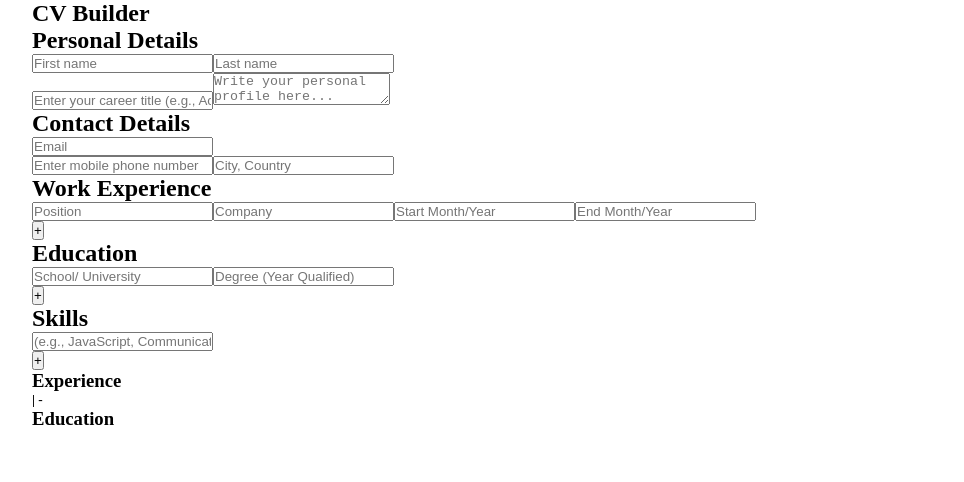
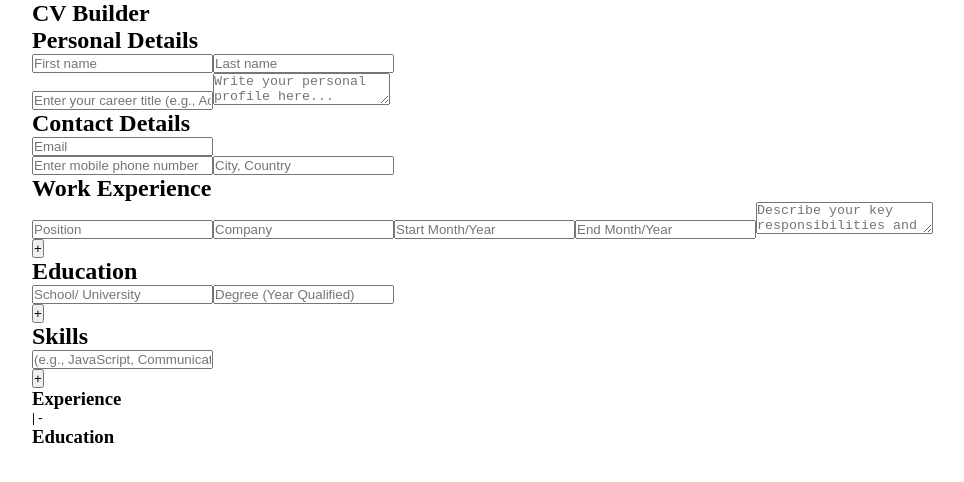
Before and after one commit to gavinv-m/cv-application, a React (Vite) app: page / in a window 1280 px wide. Shown: the top 482 px of the page, without its empty margins (8-972 px from the left). Built offline with nearby package versions, Linux system fonts and the light colour scheme.

Commit message:
feat: Add job responsibilities text field

```diff
--- a/src/sidebar/WorkExperience.jsx
+++ b/src/sidebar/WorkExperience.jsx
@@ -37,6 +37,19 @@ export default function WorkExperience({ workExperience, updateField, add }) {
               {renderInput('End Month/Year', experience.endDate, (e) =>
                 updateField(section, 'endDate', e.target.value, experience.key),
               )}
+              <textarea
+                name="responsibilities"
+                placeholder="Describe your key responsibilities and achievements in this role..."
+                maxLength={400}
+                onChange={(e) => {
+                  updateField(
+                    section,
+                    'description',
+                    e.target.value,
+                    experience.key,
+                  );
+                }}
+              ></textarea>
             </div>
           );
         })}
```
